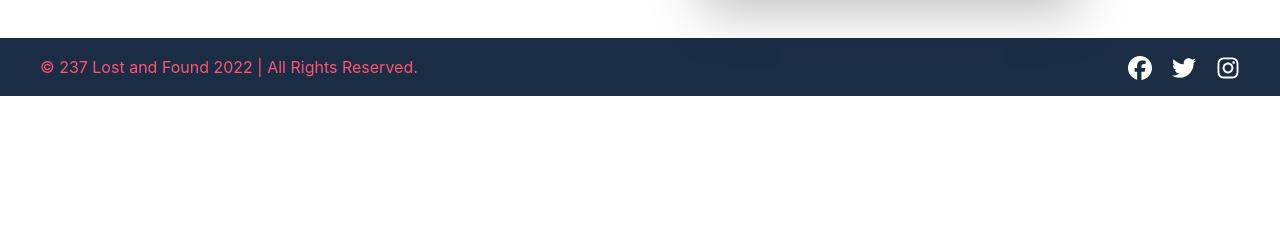
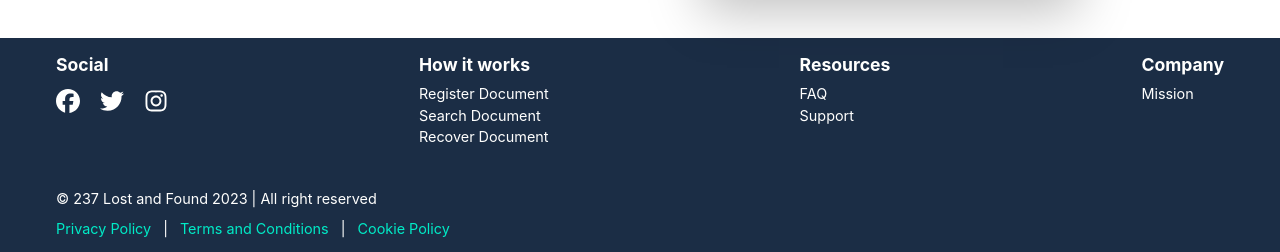
Before and after one commit to Chenwi32/237_lost_and_found, a Next.js app: page / in a window 1280 px wide. Shown: the part 1325-1577 px from the top of the page. Before the commit the page ends 1421 px from the top, so only its background shows below. Built offline with nearby package versions, Linux system fonts and the light colour scheme; no server answers; the database is empty.

Commit message:
fixed some ui issues

```diff
--- a/components/Footer.jsx
+++ b/components/Footer.jsx
@@ -1,9 +1,11 @@
 import {
   Container,
   Flex,
+  Heading,
   HStack,
   Icon,
   Text,
+  textDecoration,
   useMediaQuery,
 } from "@chakra-ui/react";
 import {
@@ -12,30 +14,28 @@ import {
   faTwitter,
 } from "@fortawesome/free-brands-svg-icons";
 import { FontAwesomeIcon } from "@fortawesome/react-fontawesome";
+import Link from "next/link";
 
 const Footer = () => {
   const [isLargerThan700] = useMediaQuery("(min-width: 700px)");
 
   return (
     <Container p={"1rem 0"} maxW={"100%"} bg={"brand.500"} color={"brand.600"}>
-      <HStack
-        flexDirection={isLargerThan700 ? "row" : "column-reverse"}
-        maxW={1200}
-        m={"auto"}
-        justifyContent={"space-between"}
+     <Container maxW={1200}>
+         <Flex
+          alignItems={isLargerThan700 ? "flex-start" : "center"}
+          justifyContent={isLargerThan700 ? "space-between" : "initial"}
+          flexDirection={isLargerThan700 ? "row" : "column"}
           w="100%"
+          mb={10}
+          textAlign={isLargerThan700 ? "initial" : "center"}
         >
-        <Flex
-          alignItems={"center"}
-          justifyContent="center"
-          mt={isLargerThan700 ? 0 : 10}
-        >
-          <Text align={"center"} color={"brand.200"}>
-            &#x00A9; 237 Lost and Found 2022 | All Rights Reserved.
-          </Text>
-        </Flex>
+          <Flex flexDirection={"column"} mb={isLargerThan700 ? 0 : 5}>
+            <Heading fontSize={"1.1rem"} mb={3}>
+              Social
+            </Heading>
 
-        <HStack gap={5}>
+            <Flex gap={5}>
               <a
                 href="https://web.facebook.com/profile.php?id=100083184411993"
                 target="_blank"
@@ -51,7 +51,11 @@ const Footer = () => {
                   <FontAwesomeIcon icon={faFacebook} />
                 </Icon>
               </a>
-          <a href="" target="_blank" rel="noreferrer">
+              <a
+                href="https://twitter.com/237Lost_Found"
+                target="_blank"
+                rel="noreferrer"
+              >
                 <Icon
                   fontSize={"1.5rem"}
                   transition="0.3s  ease-in-out"
@@ -74,8 +78,124 @@ const Footer = () => {
                   <FontAwesomeIcon icon={faInstagram} />
                 </Icon>
               </a>
-        </HStack>
-      </HStack>
+            </Flex>
+          </Flex>
+
+          <Flex flexDirection={"column"} mb={isLargerThan700 ? 0 : 5}>
+            <Heading fontSize={"1.1rem"} mb={2}>
+              How it works
+            </Heading>
+            <Flex flexDirection={"column"} fontSize="0.9rem">
+              <Text
+                _hover={{
+                  cursor: "pointer",
+                  textDecoration: "underline",
+                }}
+              >
+                Register Document
+              </Text>
+              <Text
+                _hover={{
+                  cursor: "pointer",
+                  textDecoration: "underline",
+                }}
+              >
+                Search Document
+              </Text>
+              <Text
+                _hover={{
+                  cursor: "pointer",
+                  textDecoration: "underline",
+                }}
+              >
+                Recover Document
+              </Text>
+            </Flex>
+          </Flex>
+
+          <Flex flexDirection={"column"} mb={isLargerThan700 ? 0 : 5}>
+            <Heading fontSize={"1.1rem"} mb={2}>
+              Resources
+            </Heading>
+            <Flex flexDirection={"column"} fontSize="0.9rem">
+              <Text
+                _hover={{
+                  cursor: "pointer",
+                  textDecoration: "underline",
+                }}
+              >
+                FAQ
+              </Text>
+              <Text
+                _hover={{
+                  cursor: "pointer",
+                  textDecoration: "underline",
+                }}
+              >
+                Support
+              </Text>
+            </Flex>
+          </Flex>
+
+          <Flex flexDirection={"column"} mb={isLargerThan700 ? 0 : 5}>
+            <Heading fontSize={"1.1rem"} mb={2}>
+              Company
+            </Heading>
+            <Flex flexDirection={"column"} fontSize="0.9rem">
+              <Text
+                _hover={{
+                  cursor: "pointer",
+                  textDecoration: "underline",
+                }}
+              >
+                Mission
+              </Text>
+            </Flex>
+          </Flex>
+        </Flex>
+
+        <Flex
+          justifyContent="center"
+          mt={isLargerThan700 ? 0 : 10}
+          fontSize="0.9rem"
+          flexDirection={"column"}
+        >
+          <Text mb={2}>
+            &#x00A9; 237 Lost and Found 2023 | All right reserved
+          </Text>
+
+           <Flex flexWrap="wrap" gap={3}>
+            <Text
+              color={"brand.100"}
+              _hover={{
+                textDecoration: "underline",
+              }}
+            >
+              <Link fontWeight={100} href={"/privacy"}>
+                Privacy Policy
+              </Link>
+            </Text>
+            <Text>|</Text>
+            <Text
+              color={"brand.100"}
+              _hover={{
+                textDecoration: "underline",
+              }}
+            >
+              <Link href={"/privacy"}>Terms and Conditions</Link>
+            </Text>
+            <Text>|</Text>
+            <Text
+              color={"brand.100"}
+              _hover={{
+                textDecoration: "underline",
+              }}
+            >
+              <Link href={"/privacy"}>Cookie Policy</Link>
+            </Text>
+          </Flex>
+        </Flex>
+      </Container>
     </Container>
   );
 };
--- a/styles/globals.css
+++ b/styles/globals.css
@@ -17,9 +17,9 @@ body {
 a {
   text-decoration: none;
   transition: 0.4s;
-  font-weight: 600;
+
   color: var(--primary);
-  font-size: 1rem;
+
 }
 
 button {
```
Also changed, not shown: components/cookiepolicy.jsx (added, +9 -0 lines), pages/privacy.jsx (added, +13 -0 lines), pages/term.jsx (added, +9 -0 lines). Lines whose indentation alone changed are shown as unchanged.
